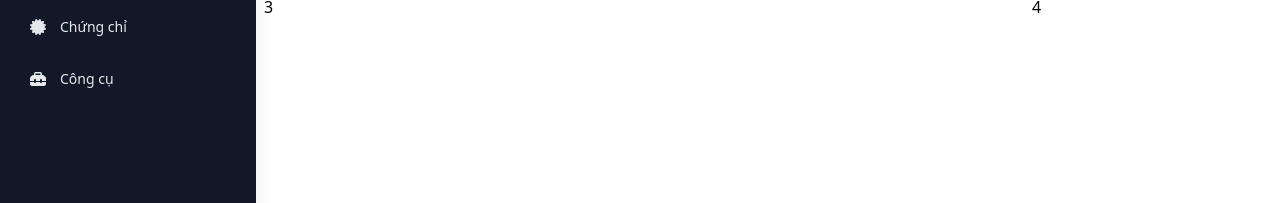
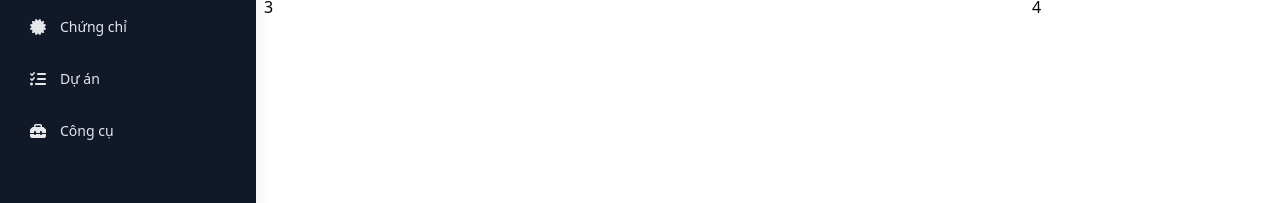
Before and after one commit to duongdaison3/PeaProfile, a plain HTML site: page index.html in a window 1280 px wide. Shown: the part 167-370 px from the top of the page. Drawn offline with nearby package versions, Linux system fonts and the light colour scheme.

Commit message:
setup menu bar

```diff
--- a/index.html
+++ b/index.html
@@ -39,6 +39,11 @@
                         </li>
                         <li class="mb-2">
                             <a href="#" class="flex items-center p-3 hover:bg-gray-700 hover:text-white rounded-md transition-colors duration-150">
+                                <i class="fa-solid fa-list-check fa-fw mr-3"></i> <span class="text-sm font-medium">Dự án</span>
+                            </a>
+                        </li>
+                        <li class="mb-2">
+                            <a href="#" class="flex items-center p-3 hover:bg-gray-700 hover:text-white rounded-md transition-colors duration-150">
                                 <i class="fa-solid fa-toolbox fa-fw mr-3"></i> <span class="text-sm font-medium">Công cụ</span>
                             </a>
                         </li>
```
